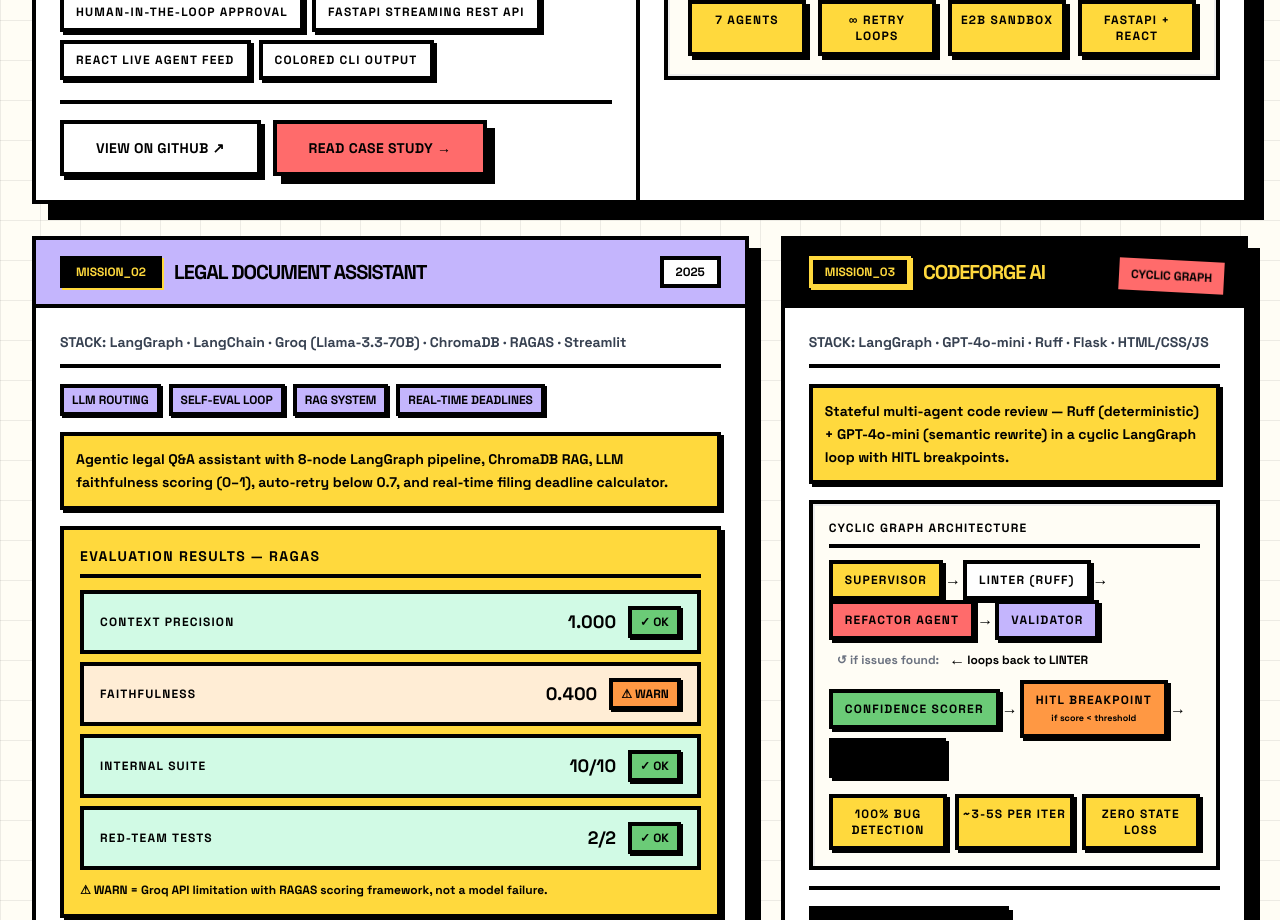
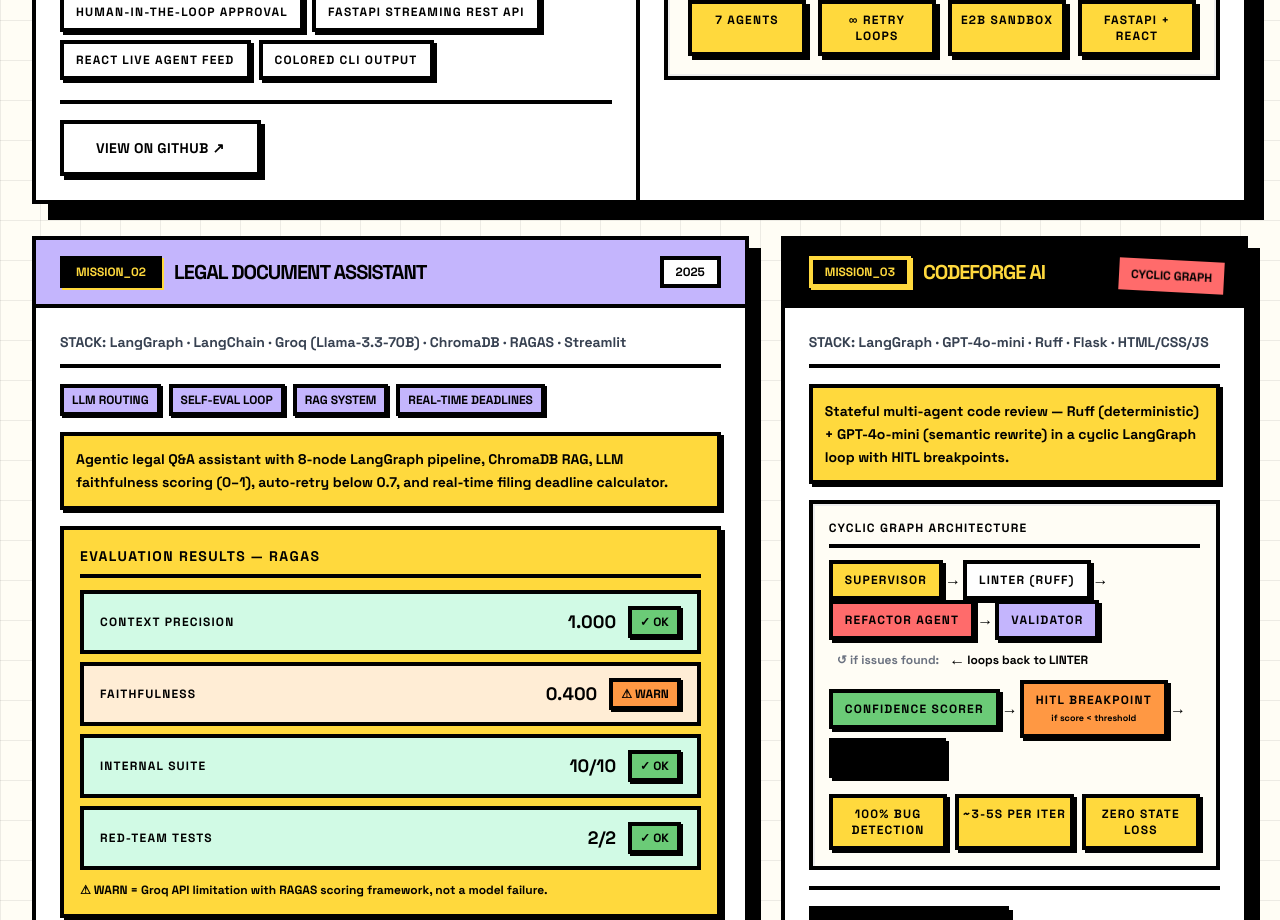
Before and after one commit to MohitMurarka/mohit-portfolio, a React (Create React App) app: page / in a window 1280 px wide. Shown: the part 3200-4120 px from the top of the page. Built offline with nearby package versions, Linux system fonts and the light colour scheme; the HTML template or start-up script is replaced by a standard one.

Commit message:
fix: remove dead case study button

```diff
--- a/src/components/Projects/Projects.jsx
+++ b/src/components/Projects/Projects.jsx
@@ -137,7 +137,6 @@
                 </div>
                 <div className="flex flex-wrap gap-3 pt-4 border-t-4 border-black">
                   <Button variant="outline" href="https://github.com/MohitMurarka/quant-research-agent">VIEW ON GITHUB ↗</Button>
-                  <Button variant="primary">READ CASE STUDY →</Button>
                 </div>
               </div>
               {/* Right — pipeline */}
```
